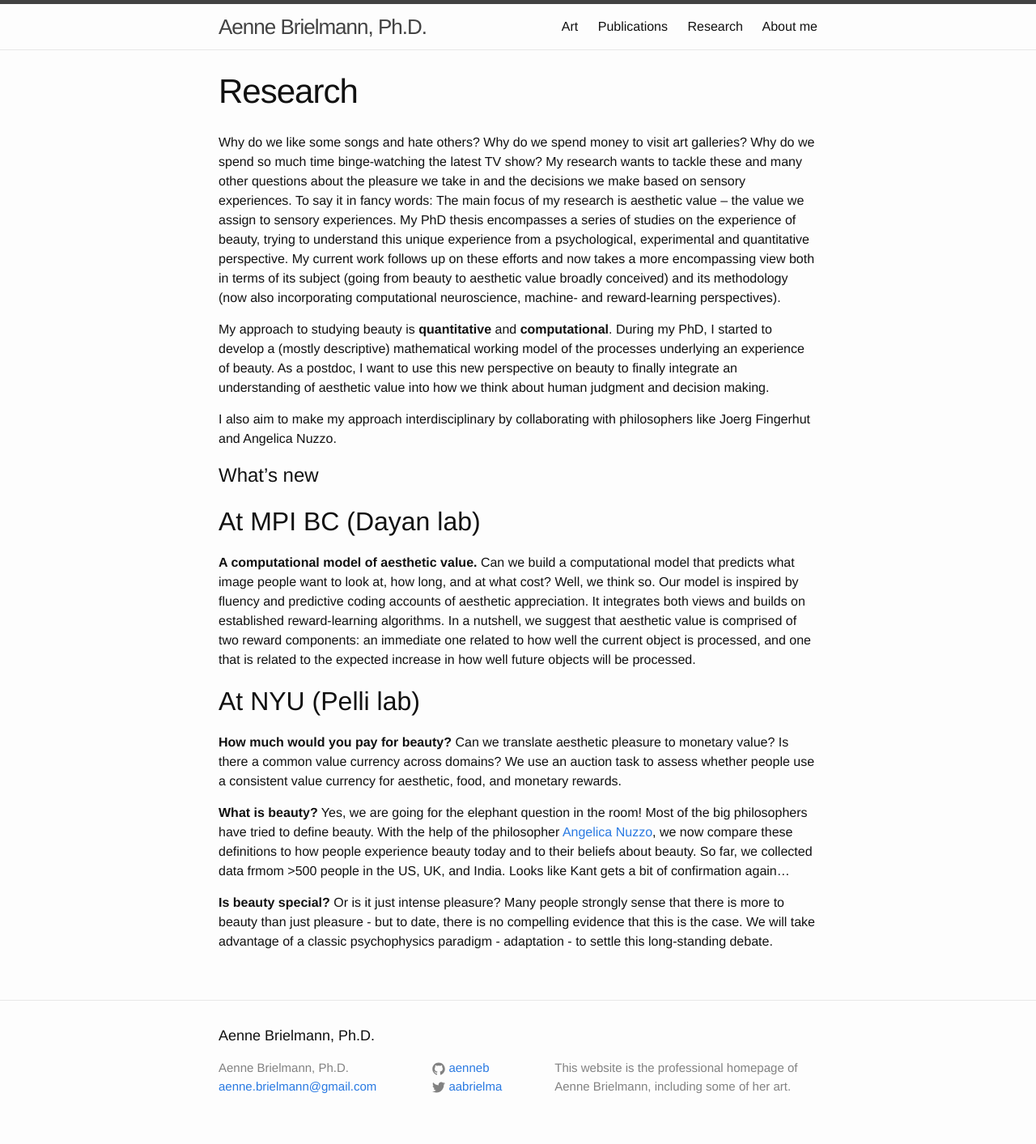
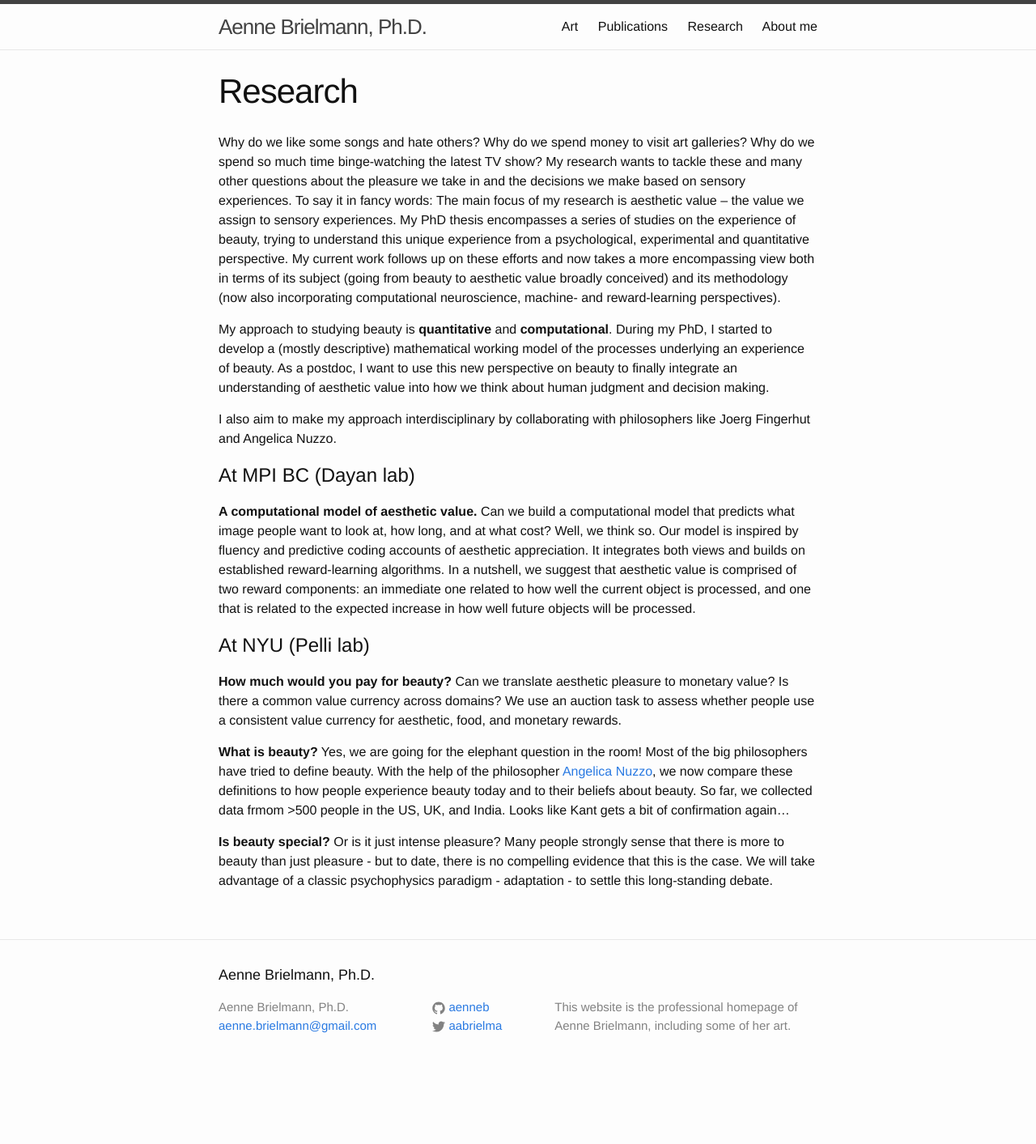
Before and after one commit to aenneb/aenneb.github.io, a Jekyll site: the page built from research.md, in a window 1280 px wide. Shown: the whole page at 81% size. Built offline with Jekyll 4.4.1, drawn with Linux system fonts in a browser that asks for light colours; after the commit the page ends 1338 px from its top, so only the background shows below that.

Commit message:
Update research.md

```diff
--- a/research.md
+++ b/research.md
@@ -10,14 +10,11 @@ My approach to studying beauty is **quantitative** and **computational**. During
 
 I also aim to make my approach interdisciplinary by collaborating with philosophers like Joerg Fingerhut and Angelica Nuzzo.
 
-
-# What's new
-
-## At MPI BC (Dayan lab)
+# At MPI BC (Dayan lab)
 
 **A computational model of aesthetic value.** Can we build a computational model that predicts what image people want to look at, how long, and at what cost? Well, we think so. Our model is inspired by fluency and predictive coding accounts of aesthetic appreciation. It integrates both views and builds on established reward-learning algorithms. In a nutshell, we suggest that aesthetic value is comprised of two reward components: an immediate one related to how well the current object is processed, and one that is related to the expected increase in how well future objects will be processed.
 
-## At NYU (Pelli lab)
+# At NYU (Pelli lab)
 
 **How much would you pay for beauty?** Can we translate aesthetic pleasure to monetary value? Is there a common value currency across domains? We use an auction task to assess whether people use a consistent value currency for aesthetic, food, and monetary rewards.
 
```
